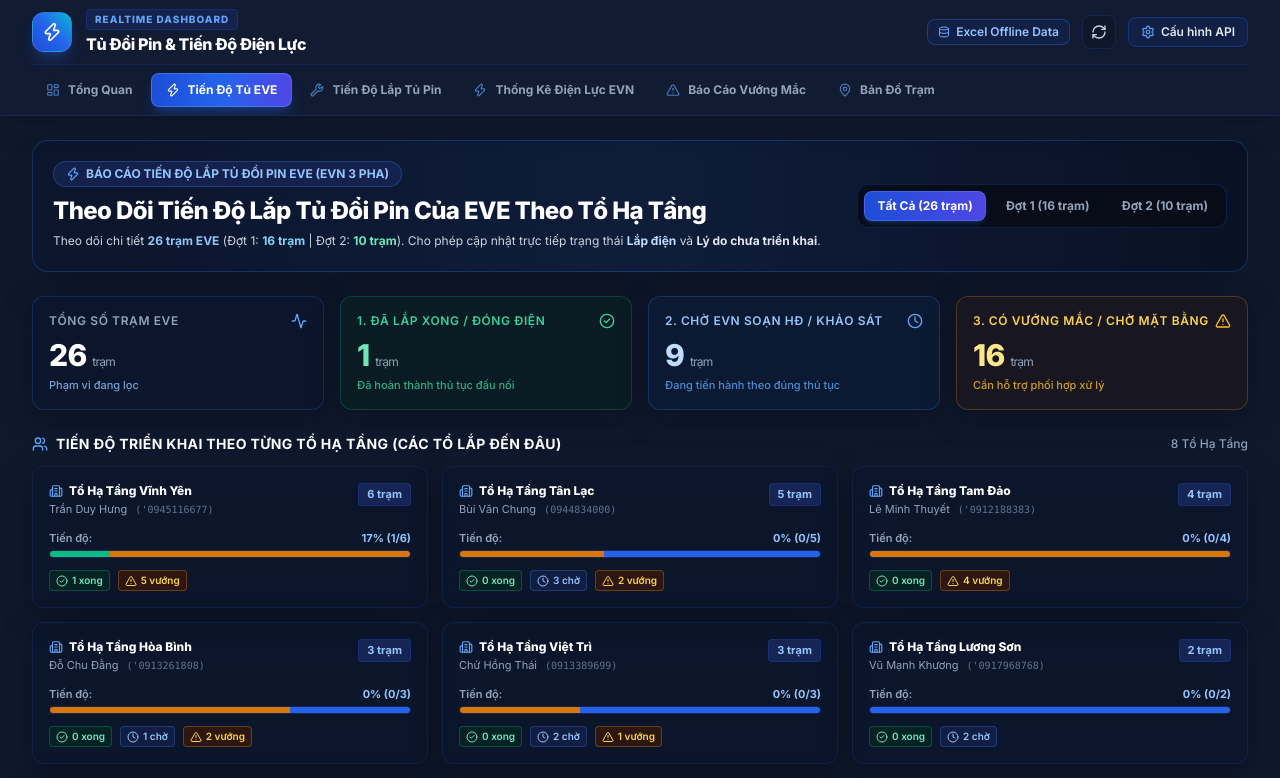
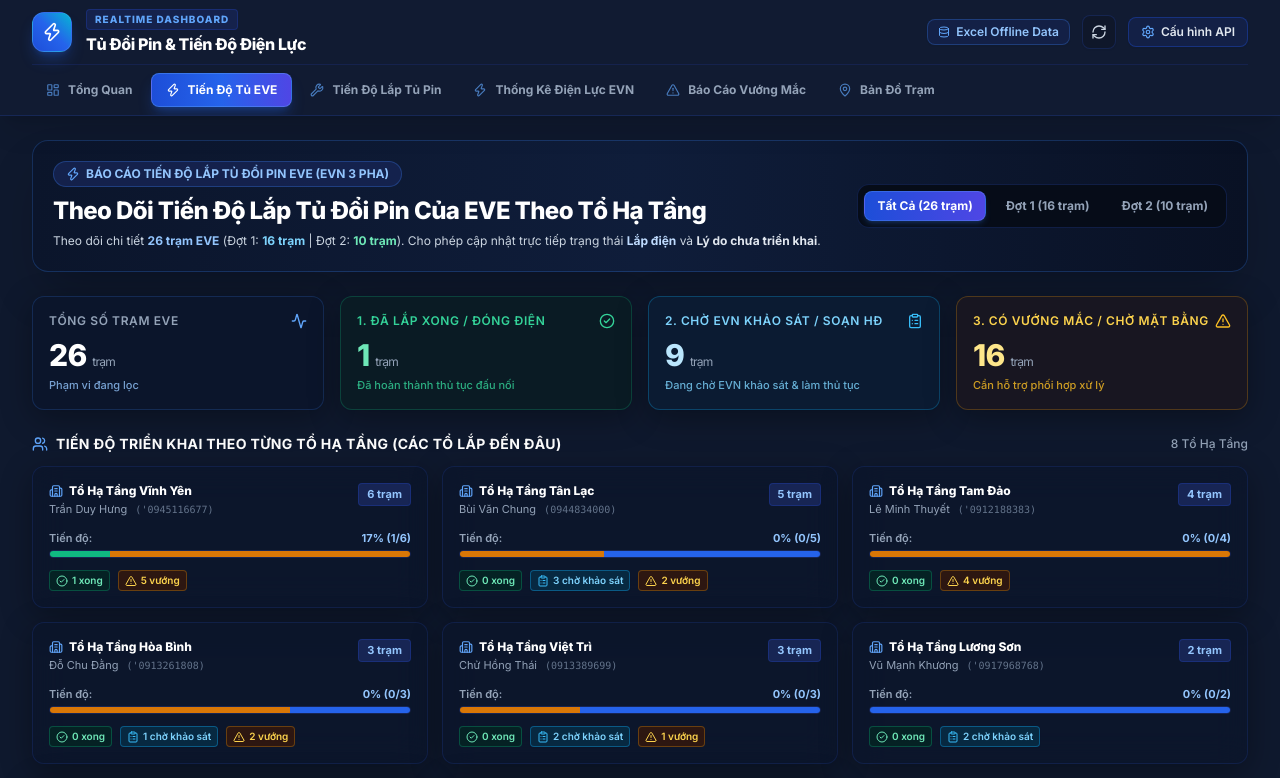
Before and after one commit to ttkdvp-prog/tudoipin, a React (Vite) app: page / in a window 1280 px wide. Shown: the top 778 px of the page. Built offline with nearby package versions, Linux system fonts and the light colour scheme; the HTML template or start-up script is replaced by a standard one.

Commit message:
feat: them bieutuong cho khao sat va badge cho khao sat trong EveProgressTab

```diff
--- a/src/components/EveProgressTab.jsx
+++ b/src/components/EveProgressTab.jsx
@@ -14,7 +14,9 @@ import {
   Check,
   RefreshCw,
   Layers,
-  Activity
+  Activity,
+  ClipboardList,
+  FileSearch
 } from 'lucide-react';
 
 export default function EveProgressTab({ stations, onSelectStation, onUpdateStation }) {
@@ -322,16 +324,16 @@ export default function EveProgressTab({ stations, onSelectStation, onUpdateStat
           </div>
         </div>
 
-        <div className="glass-card rounded-xl p-4 border border-blue-500/25 bg-[#0d1a33]/90">
-          <div className="flex justify-between items-center text-xs font-semibold text-blue-300 uppercase tracking-wider">
-            <span>2. CHỜ EVN SOẠN HĐ / KHẢO SÁT</span>
-            <Clock className="w-4 h-4 text-blue-400" />
+        <div className="glass-card rounded-xl p-4 border border-sky-500/30 bg-[#0c1c33]/90">
+          <div className="flex justify-between items-center text-xs font-semibold text-sky-300 uppercase tracking-wider">
+            <span>2. CHỜ EVN KHẢO SÁT / SOẠN HĐ</span>
+            <ClipboardList className="w-4 h-4 text-sky-400" />
           </div>
-          <div className="text-3xl font-black text-blue-200 mt-2 tracking-tight">
+          <div className="text-3xl font-black text-sky-200 mt-2 tracking-tight">
             {stats.pending} <span className="text-xs font-normal text-slate-400">trạm</span>
           </div>
-          <div className="text-[11px] text-blue-400/80 mt-1 font-medium">
-            Đang tiến hành theo đúng thủ tục
+          <div className="text-[11px] text-sky-300/80 mt-1 font-medium">
+            Đang chờ EVN khảo sát & làm thủ tục
           </div>
         </div>
 
@@ -428,8 +430,8 @@ export default function EveProgressTab({ stations, onSelectStation, onUpdateStat
                     <CheckCircle2 className="w-3 h-3 mr-1" /> {item.done} xong
                   </span>
                   {item.pending > 0 && (
-                    <span className="inline-flex items-center px-1.5 py-0.5 rounded bg-blue-950/60 text-blue-300 border border-blue-500/30">
-                      <Clock className="w-3 h-3 mr-1" /> {item.pending} chờ
+                    <span className="inline-flex items-center px-1.5 py-0.5 rounded bg-sky-950/80 text-sky-300 border border-sky-500/40 shadow-sm">
+                      <ClipboardList className="w-3 h-3 mr-1 text-sky-400" /> {item.pending} chờ khảo sát
                     </span>
                   )}
                   {item.issue > 0 && (
@@ -467,8 +469,8 @@ export default function EveProgressTab({ stations, onSelectStation, onUpdateStat
             >
               <option value="ALL" className="bg-[#0b132b]">Tất cả trạng thái</option>
               <option value="DONE" className="bg-[#0b132b]">Đã lắp xong / Đóng điện</option>
-              <option value="PENDING" className="bg-[#0b132b]">Đang khảo sát / Chờ HĐ</option>
-              <option value="ISSUE" className="bg-[#0b132b]">Vướng thủ tục / Vướng mặt bằng</option>
+              <option value="PENDING" className="bg-[#0b132b]">📋 Chờ EVN khảo sát / Chờ HĐ</option>
+              <option value="ISSUE" className="bg-[#0b132b]">⚠️ Vướng thủ tục / Vướng mặt bằng</option>
             </select>
           </div>
 
@@ -598,6 +600,8 @@ export default function EveProgressTab({ stations, onSelectStation, onUpdateStat
                             styleClass = 'bg-emerald-950/90 text-emerald-300 border-2 border-emerald-500 font-extrabold shadow-md shadow-emerald-500/25 ring-2 ring-emerald-500/30';
                           } else if (lower.includes('vướng') || lower.includes('chưa nhận') || lower.includes('mặt bằng') || lower.includes('cắt tường')) {
                             styleClass = 'bg-amber-950/90 text-amber-300 border border-amber-500/80 font-bold';
+                          } else if (lower.includes('khảo sát') || lower.includes('chờ')) {
+                            styleClass = 'bg-sky-950/90 text-sky-300 border border-sky-500/80 font-semibold shadow-sm';
                           } else if (val && !lower.includes('chưa')) {
                             styleClass = 'bg-blue-950/90 text-blue-200 border border-blue-500/70 font-semibold';
                           }
@@ -621,14 +625,17 @@ export default function EveProgressTab({ stations, onSelectStation, onUpdateStat
                               <option value="Đã lắp xong" className="bg-[#0b132b] text-emerald-400 font-bold">
                                 ✅ Đã lắp xong (Hoàn thành)
                               </option>
+                              <option value="Chờ EVN khảo sát" className="bg-[#0b132b] text-sky-300 font-bold">
+                                📋 Chờ EVN khảo sát
+                              </option>
+                              <option value="Điện lực đang khảo sát" className="bg-[#0b132b] text-cyan-300 font-semibold">
+                                🔍 Điện lực đang khảo sát
+                              </option>
                               <option value="Điện lực đã khảo sát và soạn HĐ" className="bg-[#0b132b] text-blue-300">
                                 ⚡ Điện lực đã khảo sát & soạn HĐ
                               </option>
                               <option value="Đã khảo sát xong, chờ hợp đồng điện lực gửi" className="bg-[#0b132b] text-cyan-300">
                                 📄 Chờ hợp đồng điện lực gửi
-                              </option>
-                              <option value="Điện lực đang khảo sát" className="bg-[#0b132b] text-amber-300">
-                                🔍 Điện lực đang khảo sát
                               </option>
                               <option value="Hồ sơ gửi VGREEN, chưa nhận lại" className="bg-[#0b132b] text-indigo-300">
                                 🕒 Chờ phản hồi VGREEN
```
